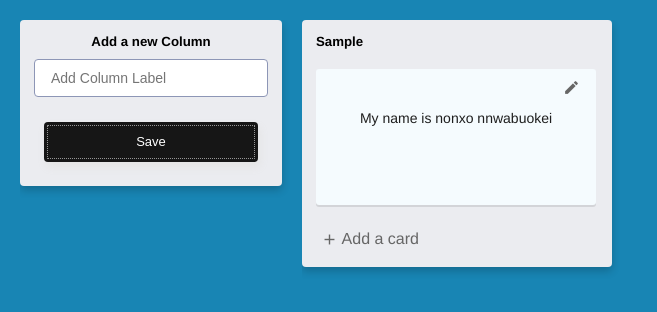
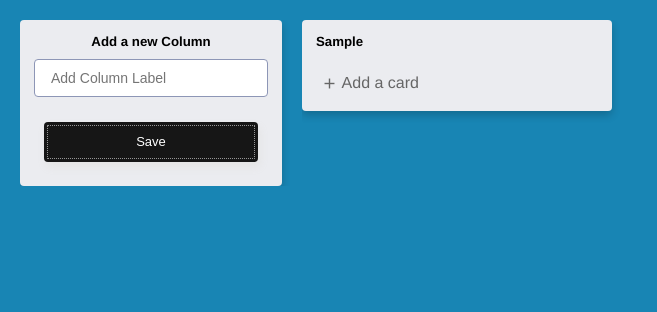
Before and after one commit to Nonxo/trello-clone, a React (Create React App) app: page / in a window 1280 px wide. Both pictures are taken after typing "Sample" into the empty fields and a click on the button "Save". Shown: the top 312 px of the page, without its empty margins (0-657 px from the left). Built offline with nearby package versions, Linux system fonts and the light colour scheme.

Commit message:
Add logic to create card

```diff
--- a/src/components/column/column.js
+++ b/src/components/column/column.js
@@ -2,11 +2,35 @@ import React, { useState } from "react";
 import "./column.css";
 import useForm from "../../utils/useform";
 
+const Card = ({ data }) => {
+  return (
+    <div className="content">
+      <span className="material-icons edit-icon">edit</span>
+      <p>{data.value}</p>
+    </div>
+  );
+};
+
 const Column = ({ data }) => {
   const [isTextAreaActive, setTextAreaActive] = useState(false);
+  const [cards, setCards] = useState([]);
 
+  // To generate unique Ids for cards
+  const uid = () =>
+    Date.now().toString(36) + Math.random().toString(36).substr(2);
+
+  // Add new Card to a Column
   const submit = () => {
-    console.log(inputs);
+    if (Object.entries(inputs).length === 0) return;
+    let name;
+    let value;
+    for (let key in inputs) {
+      name = key;
+      value = inputs[key];
+    }
+    const newCard = [...cards, { id: uid(), columnId: data.id, name, value }];
+    setCards(newCard);
+    setTextAreaActive(false);
   };
 
   const { handleChange, handleSubmit, inputs } = useForm(submit);
@@ -14,10 +38,9 @@ const Column = ({ data }) => {
   return (
     <div className="card column">
       <h5 className="label-heading">{data.value}</h5>
-      <div className="content">
-        <span className="material-icons edit-icon">edit</span>
-        <p>My name is nonxo nnwabuokei</p>
-      </div>
+      {cards.map((card) => (
+        <Card key={card.id} data={card} />
+      ))}
       {isTextAreaActive && (
         <form className="form-control" onSubmit={handleSubmit}>
           <textarea
--- a/src/index.css
+++ b/src/index.css
@@ -5,7 +5,8 @@
 
 body {
   height: 100vh;
-  overflow: hidden;
+  overflow-x: hidden;
+  overflow-y: auto;
   background: #1885B4;
   margin: 0;
   font-family: 'Helvetica Neue', sans-serif;
--- a/src/pages/dashboard/dashboard.js
+++ b/src/pages/dashboard/dashboard.js
@@ -8,19 +8,19 @@ const Dashboard = () => {
   const [columns, setColumns] = useState([]);
 
   // To generate unique Ids for columns
-  const uid = function () {
-    return Date.now().toString(36) + Math.random().toString(36).substr(2);
-  };
+  const uid = () =>
+    Date.now().toString(36) + Math.random().toString(36).substr(2);
 
   // Add new columns
   const submit = () => {
+    if (Object.entries(inputs).length === 0) return;
     let name;
     let value;
     for (let key in inputs) {
       name = key;
       value = inputs[key];
     }
-    const newColumn = [...columns, { id: uid(), name: name, value: value }];
+    const newColumn = [...columns, { id: uid(), name, value }];
     setColumns(newColumn);
   };
 
@@ -29,8 +29,9 @@ const Dashboard = () => {
     <div className="container">
       <CardInput handleChange={handleChange} handleSubmit={handleSubmit} />
       <div className="column-section">
-        {columns &&
-          columns.map((column) => <Column key={column.id} data={column} />)}
+        {columns.map((column) => (
+          <Column key={column.id} data={column} />
+        ))}
       </div>
     </div>
   );
```
